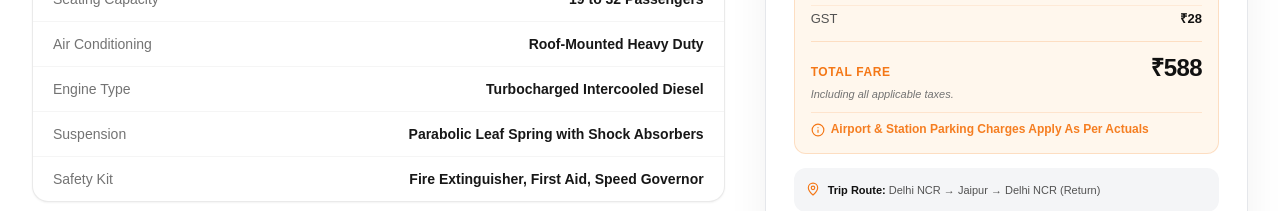
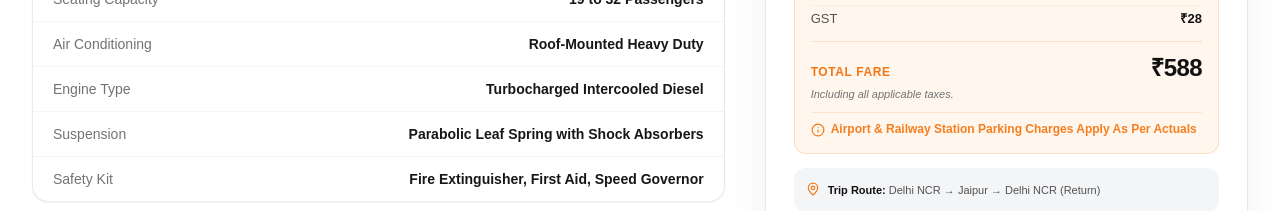
Before and after one commit to Tech-testingenv/Bus-Mantra-Test, a Next.js app in the folder frontend/: page /offer in a window 1280 px wide. Shown: the part 1140-1351 px from the top of the page. Built offline with nearby package versions, Linux system fonts and the light colour scheme.

Commit message:
Update fareSummary.js

```diff
--- a/frontend/src/components/common/fareSummary.js
+++ b/frontend/src/components/common/fareSummary.js
@@ -93,7 +93,7 @@ export default function FareSummary({
       {showParkingNotice && (
         <div className="mt-2.5 pt-2 border-t border-primary/15 flex items-start gap-1.5 text-[11px] font-semibold text-primary/95 sm:text-xs">
           <Info className="h-3.5 w-3.5 shrink-0 text-primary mt-0.5" />
-          <span>Airport &amp; Station Parking Charges Apply As Per Actuals</span>
+          <span>Airport &amp; Railway Station Parking Charges Apply As Per Actuals</span>
         </div>
       )}
     </div>
```
